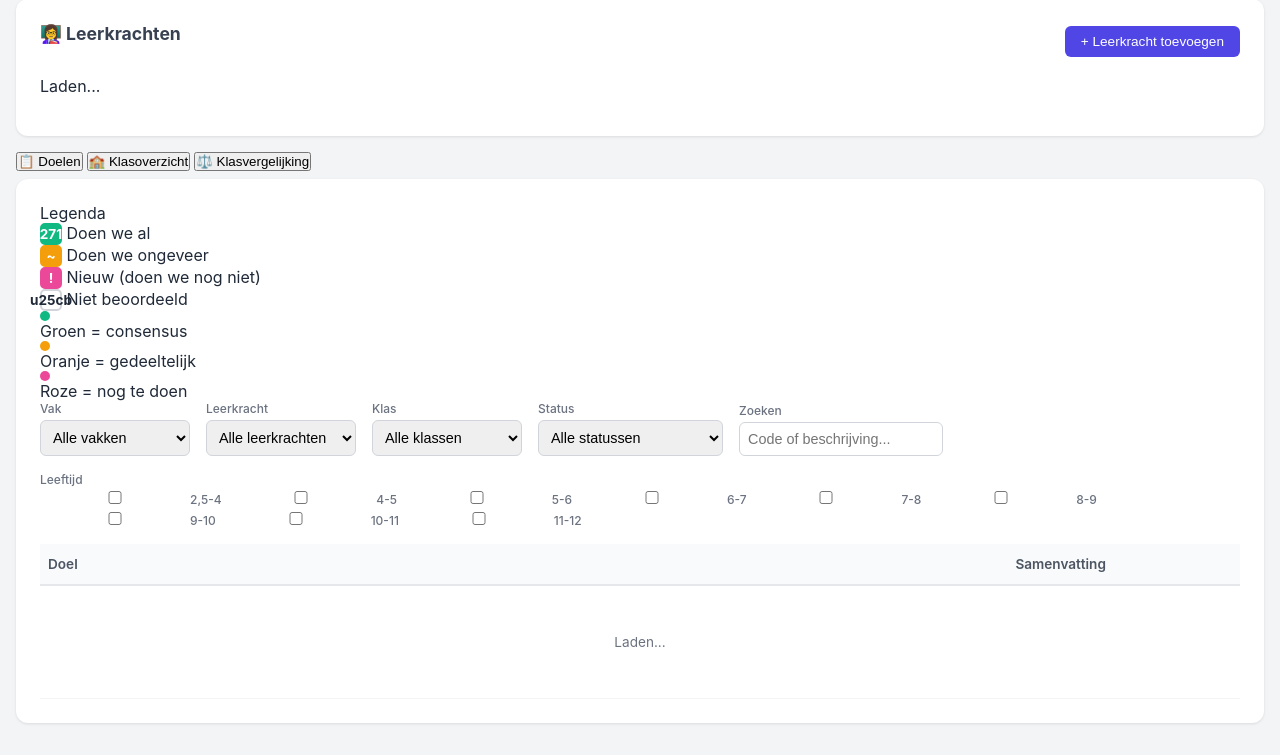
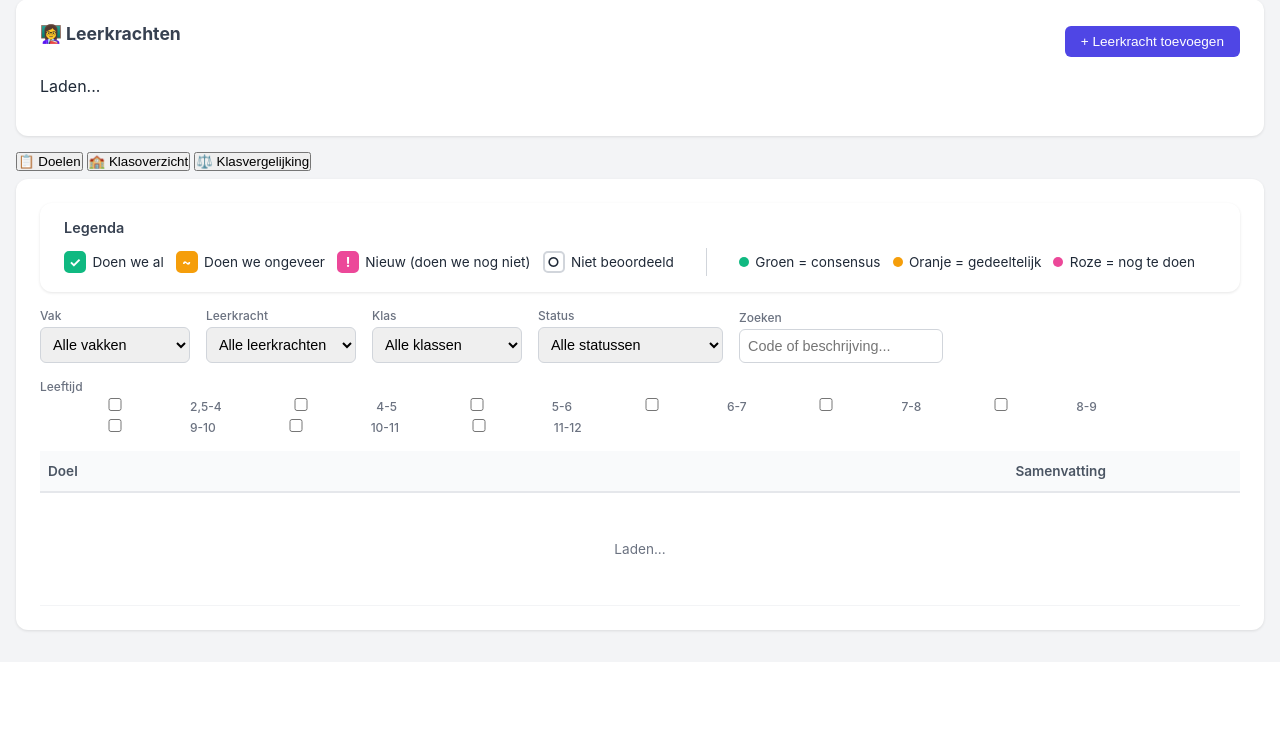
Before and after one commit to scholengroep5/leerdoelen_tracker, a Flask app: template backend/templates/directeur.html in a window 1280 px wide. Shown: the part 234-989 px from the top of the page. After the commit the page ends 868 px from the top, so only its background shows below. Run offline with Flask 3, Linux system fonts and the light colour scheme; the template is opened without the code that fills it, so the values that code supplies are empty; parts of the project's set-up code (start-up, migrations or seed data) failed here and were passed over.

Commit message:
update status selector styles and add legend section for improved clarity

```diff
--- a/backend/templates/directeur.html
+++ b/backend/templates/directeur.html
@@ -33,13 +33,20 @@
 
         .status-selector { width: 22px; height: 22px; border-radius: 5px; border: 2px solid var(--gray-300); display: inline-flex; align-items: center; justify-content: center; font-size: .85rem; font-weight: bold; flex-shrink: 0; }
         .status-selector.status-groen  { background: var(--status-groen);  border-color: var(--status-groen);  color: white; }
-        .status-selector.status-groen::after  { content: '\u2713'; }
+        .status-selector.status-groen::after  { content: '✓'; }
         .status-selector.status-oranje { background: var(--status-oranje); border-color: var(--status-oranje); color: white; }
         .status-selector.status-oranje::after { content: '~'; }
         .status-selector.status-roze   { background: var(--status-roze);   border-color: var(--status-roze);   color: white; }
         .status-selector.status-roze::after   { content: '!'; }
         .status-selector.status-none   { background: white; border-color: var(--gray-300); color: var(--gray-400); }
-        .status-selector.status-none::after   { content: '\u25cb'; }
+        .status-selector.status-none::after   { content: '○'; }
+        .legend-container { background: white; border-radius: 12px; padding: 1rem 1.5rem; margin-bottom: 1rem; box-shadow: 0 1px 3px rgba(0,0,0,.1); }
+        .legend-title { font-weight: 600; color: var(--gray-700); margin-bottom: .75rem; font-size: .9rem; }
+        .legend-grid { display: flex; flex-wrap: wrap; gap: 1.5rem; align-items: center; }
+        .legend-section { display: flex; flex-wrap: wrap; gap: .75rem; align-items: center; }
+        .legend-item { display: flex; align-items: center; gap: .4rem; font-size: .85rem; white-space: nowrap; }
+        .legend-color { width: 18px; height: 18px; border-radius: 4px; flex-shrink: 0; }
+        .legend-divider { width: 1px; height: 28px; background: var(--gray-300); margin: 0 .5rem; }
         .filters-bar { display: flex; gap: 1rem; flex-wrap: wrap; align-items: flex-end; margin-bottom: 1rem; }
         .filter-group { display: flex; flex-direction: column; gap: 0.25rem; }
         .filter-group label { font-size: 0.75rem; font-weight: 500; color: var(--gray-500); }
```
